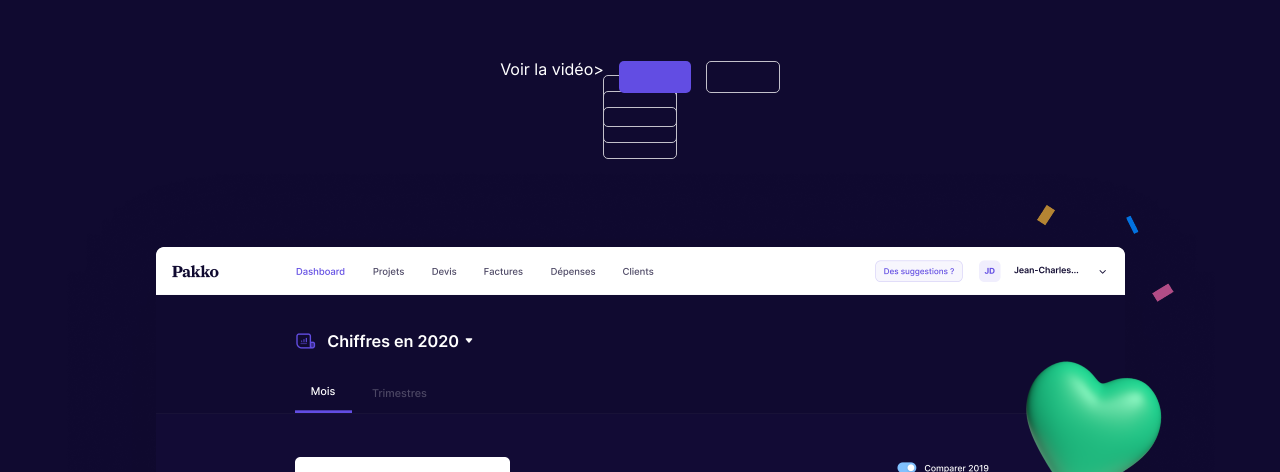
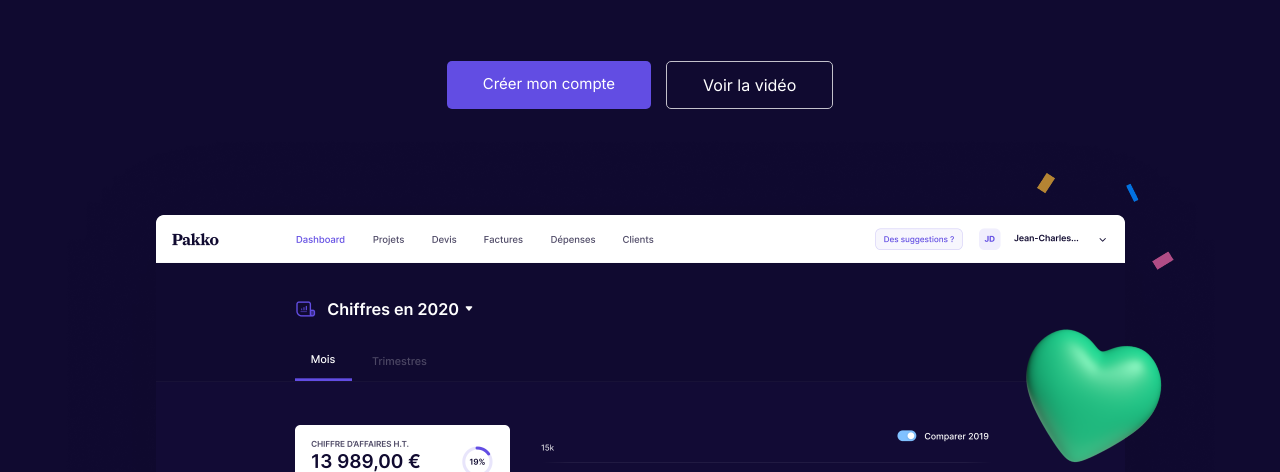
Before and after one commit to LaroPam/pakko-website, a plain HTML site: page index.html in a window 1280 px wide. Shown: the part 328-800 px from the top of the page. Drawn offline with Linux system fonts and the light colour scheme.

Commit message:
Update index.html

```diff
--- a/index.html
+++ b/index.html
@@ -44,9 +44,9 @@
             <div class="review__top">
                 <h1 class="review__title" data-aos="fade-up" data-aos-delay="200">Devis, factures, suivi, plafonds, cotisations</h1>
                 <p class="review__text" data-aos="fade-down" data-aos-delay="400">Pakko accompagne les micro&nbsp;-&nbsp;entrepreneurs et leur fait gagner du temps&nbsp;!</p>
-                <div class="btn-group" data-aos="fade-up" data-aos-delay="500" data-aos-duration="500">Voir la vidéo>
-                    <a href="#" class="btn-group__btn btn-group__btn-main"</a>
-                    <a href="#" class="btn-group__btn"</a>
+                <div class="btn-group" data-aos="fade-up" data-aos-delay="500" data-aos-duration="500">
+                    <a href="#" class="btn-group__btn btn-group__btn-main">Créer mon compte</a>
+                    <a href="#" class="btn-group__btn">Voir la vidéo</a>
                 </div>
             </div>
             <img class="review__img" src="./img/review.png" alt="review" data-aos="zoom-in" data-aos-delay="500" data-aos-duration="500">
```
